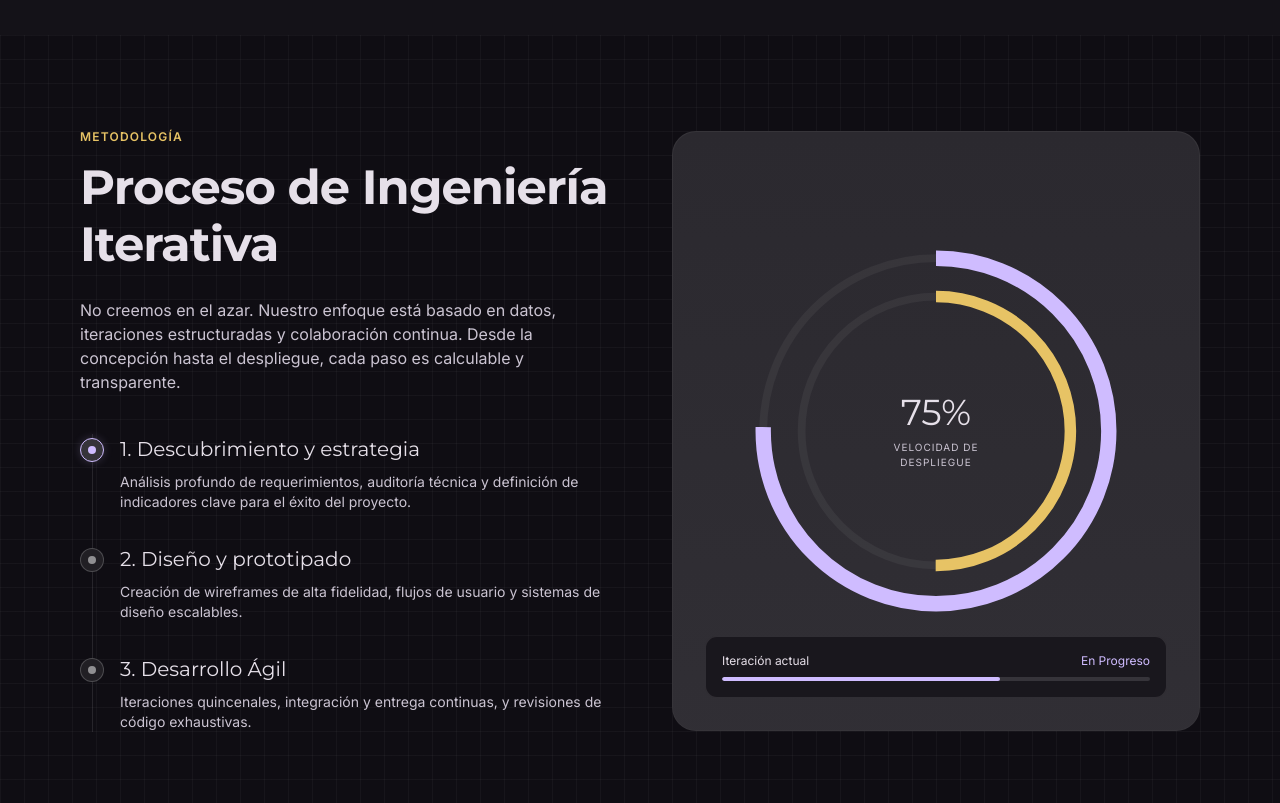
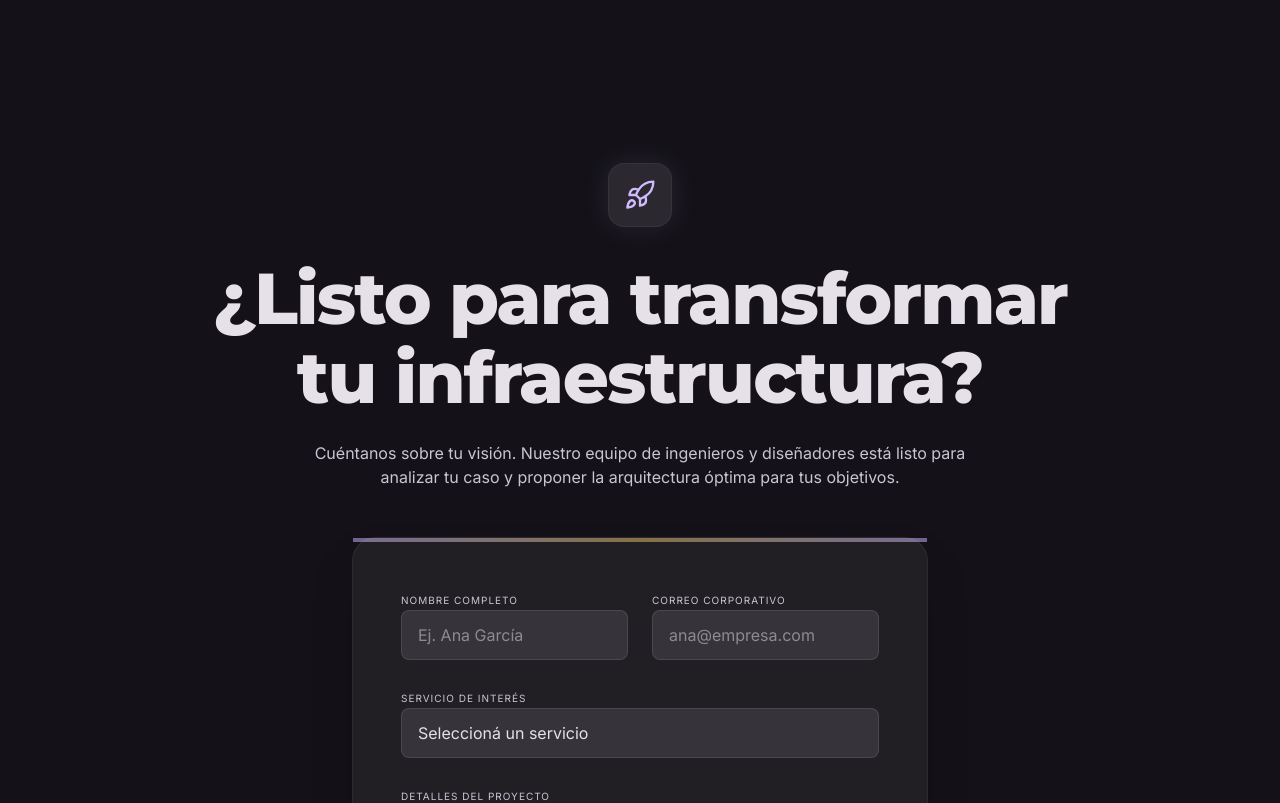
Before and after one commit to JoaquinPerrier/MS, a Next.js app: page / in a window 1280 px wide. Shown: the part 1820-2623 px from the top of the page. Built offline with nearby package versions, Linux system fonts and the light colour scheme.

Commit message:
Fixing home page

```diff
--- a/app/page.tsx
+++ b/app/page.tsx
@@ -172,129 +172,6 @@ export default function HomePage() {
         </div>
       </section>
 
-      <section className="py-24 relative overflow-hidden bg-surface-container-lowest">
-        <div className="absolute inset-0 bg-[linear-gradient(to_right,#80808012_1px,transparent_1px),linear-gradient(to_bottom,#80808012_1px,transparent_1px)] bg-[size:24px_24px]" />
-        <div className="max-w-container-max mx-auto px-margin-mobile lg:px-margin-desktop relative z-10">
-          <div className="grid grid-cols-1 lg:grid-cols-2 gap-16 items-center">
-            <div>
-              <h2 className="font-label-caps text-label-caps text-tertiary tracking-widest uppercase mb-4">
-                Metodología
-              </h2>
-              <h3 className="font-headline-xl text-headline-xl text-on-surface mb-6">
-                Proceso de Ingeniería Iterativa
-              </h3>
-              <p className="font-body-md text-on-surface-variant mb-10 max-w-lg">
-                No creemos en el azar. Nuestro enfoque está basado en datos, iteraciones estructuradas y
-                colaboración continua. Desde la concepción hasta el despliegue, cada paso es
-                calculable y transparente.
-              </p>
-              <div className="space-y-8 relative before:absolute before:inset-y-0 before:left-3 before:w-px before:bg-white/10">
-                <div className="relative pl-10">
-                  <div className="absolute left-0 top-1 w-6 h-6 rounded-full bg-surface-container-highest border border-primary flex items-center justify-center z-10 shadow-[0_0_10px_rgba(207,188,255,0.2)]">
-                    <div className="w-2 h-2 rounded-full bg-primary" />
-                  </div>
-                  <h4 className="font-headline-md text-[20px] text-on-surface mb-2">
-                    1. Descubrimiento y estrategia
-                  </h4>
-                  <p className="font-body-md text-sm text-on-surface-variant">
-                    Análisis profundo de requerimientos, auditoría técnica y definición de indicadores
-                    clave para el éxito del proyecto.
-                  </p>
-                </div>
-                <div className="relative pl-10">
-                  <div className="absolute left-0 top-1 w-6 h-6 rounded-full bg-surface-container border border-white/20 flex items-center justify-center z-10">
-                    <div className="w-2 h-2 rounded-full bg-white/50" />
-                  </div>
-                  <h4 className="font-headline-md text-[20px] text-on-surface mb-2">
-                    2. Diseño y prototipado
-                  </h4>
-                  <p className="font-body-md text-sm text-on-surface-variant">
-                    Creación de wireframes de alta fidelidad, flujos de usuario y sistemas de
-                    diseño escalables.
-                  </p>
-                </div>
-                <div className="relative pl-10">
-                  <div className="absolute left-0 top-1 w-6 h-6 rounded-full bg-surface-container border border-white/20 flex items-center justify-center z-10">
-                    <div className="w-2 h-2 rounded-full bg-white/50" />
-                  </div>
-                  <h4 className="font-headline-md text-[20px] text-on-surface mb-2">
-                    3. Desarrollo Ágil
-                  </h4>
-                  <p className="font-body-md text-sm text-on-surface-variant">
-                    Iteraciones quincenales, integración y entrega continuas, y revisiones de código
-                    exhaustivas.
-                  </p>
-                </div>
-              </div>
-            </div>
-            <div className="relative h-[600px] rounded-3xl bg-surface-container-high border border-white/5 overflow-hidden flex items-center justify-center p-8">
-              <div className="absolute inset-0 bg-gradient-to-t from-surface-container-highest to-transparent opacity-50 z-0" />
-              <div className="relative w-full max-w-sm aspect-square z-10">
-                <svg className="w-full h-full transform -rotate-90" viewBox="0 0 100 100">
-                  <circle
-                    className="text-white/5"
-                    cx="50"
-                    cy="50"
-                    fill="none"
-                    r="45"
-                    stroke="currentColor"
-                    strokeWidth="2"
-                  />
-                  <circle
-                    className="text-primary transition-all duration-1000 ease-out"
-                    cx="50"
-                    cy="50"
-                    fill="none"
-                    r="45"
-                    stroke="currentColor"
-                    strokeDasharray="283"
-                    strokeDashoffset="70"
-                    strokeWidth="4"
-                  />
-                  <circle
-                    className="text-white/5"
-                    cx="50"
-                    cy="50"
-                    fill="none"
-                    r="35"
-                    stroke="currentColor"
-                    strokeWidth="2"
-                  />
-                  <circle
-                    className="text-tertiary transition-all duration-1000 ease-out delay-100"
-                    cx="50"
-                    cy="50"
-                    fill="none"
-                    r="35"
-                    stroke="currentColor"
-                    strokeDasharray="220"
-                    strokeDashoffset="110"
-                    strokeWidth="3"
-                  />
-                </svg>
-                <div className="absolute inset-0 flex flex-col items-center justify-center text-center">
-                  <span className="font-display-lg text-4xl text-on-surface">75%</span>
-                  <span className="font-label-caps text-[10px] text-on-surface-variant tracking-widest mt-2">
-                    VELOCIDAD DE
-                    <br />
-                    DESPLIEGUE
-                  </span>
-                </div>
-              </div>
-              <div className="absolute bottom-8 right-8 left-8 bg-surface/80 backdrop-blur-md p-4 rounded-xl border border-white/10 z-20">
-                <div className="flex justify-between items-center mb-2">
-                  <span className="font-label-caps text-xs text-on-surface">Iteración actual</span>
-                  <span className="font-label-caps text-xs text-primary">En Progreso</span>
-                </div>
-                <div className="w-full bg-surface-container-highest h-1 rounded-full overflow-hidden">
-                  <div className="bg-primary h-full w-[65%] rounded-full" />
-                </div>
-              </div>
-            </div>
-          </div>
-        </div>
-      </section>
-
       <section className="py-32 px-margin-mobile lg:px-margin-desktop bg-surface relative" id="contacto">
         <div className="max-w-4xl mx-auto text-center relative z-10">
           <div className="inline-flex items-center justify-center w-16 h-16 rounded-2xl bg-surface-container-high border border-white/5 mb-8 text-primary shadow-[0_0_30px_rgba(207,188,255,0.1)]">
--- a/components/Footer.tsx
+++ b/components/Footer.tsx
@@ -7,9 +7,9 @@ import { images, site } from "@/lib/site";
 export function Footer() {
   const { openLegal } = useLegalModal();
   return (
-    <footer className="bg-surface-container py-20 mt-12 border-t border-white/5">
+    <footer className="bg-surface-container py-10 mt-4 border-t border-white/5">
       <div className="max-w-container-max mx-auto px-margin-mobile lg:px-margin-desktop">
-        <div className="grid grid-cols-1 md:grid-cols-3 gap-12 lg:gap-24 mb-16">
+        <div className="flex flex-col gap-12 md:flex-row md:items-start md:justify-around mb-16">
           <div className="space-y-6">
             <div className="flex items-center gap-unit">
               {/* eslint-disable-next-line @next/next/no-img-element */}
@@ -24,20 +24,9 @@ export function Footer() {
             </div>
             <p className="text-on-surface-variant font-body-md max-w-xs">{site.tagline}</p>
           </div>
-          <div className="space-y-6">
-            <h4 className="font-label-caps text-label-caps text-primary">Oficinas</h4>
-            <div className="space-y-4 font-body-md text-on-surface-variant">
-              {site.offices.map((office) => (
-                <div key={office.city}>
-                  <p className="text-on-surface font-semibold">{office.city}</p>
-                  <p>{office.address}</p>
-                </div>
-              ))}
-            </div>
-          </div>
-          <div className="space-y-6">
+          <div className="space-y-6 md:text-right">
             <h4 className="font-label-caps text-label-caps text-primary">Conectá</h4>
-            <div className="flex gap-4">
+            <div className="flex gap-4 md:justify-end">
               <a
                 className="w-10 h-10 rounded-full bg-surface-container-high flex items-center justify-center hover:bg-primary hover:text-on-primary transition-all"
                 href="https://www.linkedin.com"
--- a/lib/site.ts
+++ b/lib/site.ts
@@ -4,17 +4,6 @@ export const site = {
     "Construimos el futuro de la presencia digital con ingeniería de precisión y diseño de alto nivel para empresas visionarias.",
   email: "hola@jampe.com",
   phone: "+34 900 123 456",
-  offices: [
-    {
-      city: "Silicon Valley",
-      address: "440 N Wolfe Rd, Sunnyvale, CA",
-    },
-    {
-      city: "Madrid",
-      address: "Paseo de la Castellana, 259, Madrid",
-      detail: "Paseo de la Castellana, 259\n28046 Madrid, España",
-    },
-  ],
 } as const;
 
 export const images = {
```
Also changed, not shown: 1 other file (tests, documents, lock files or other folders).
